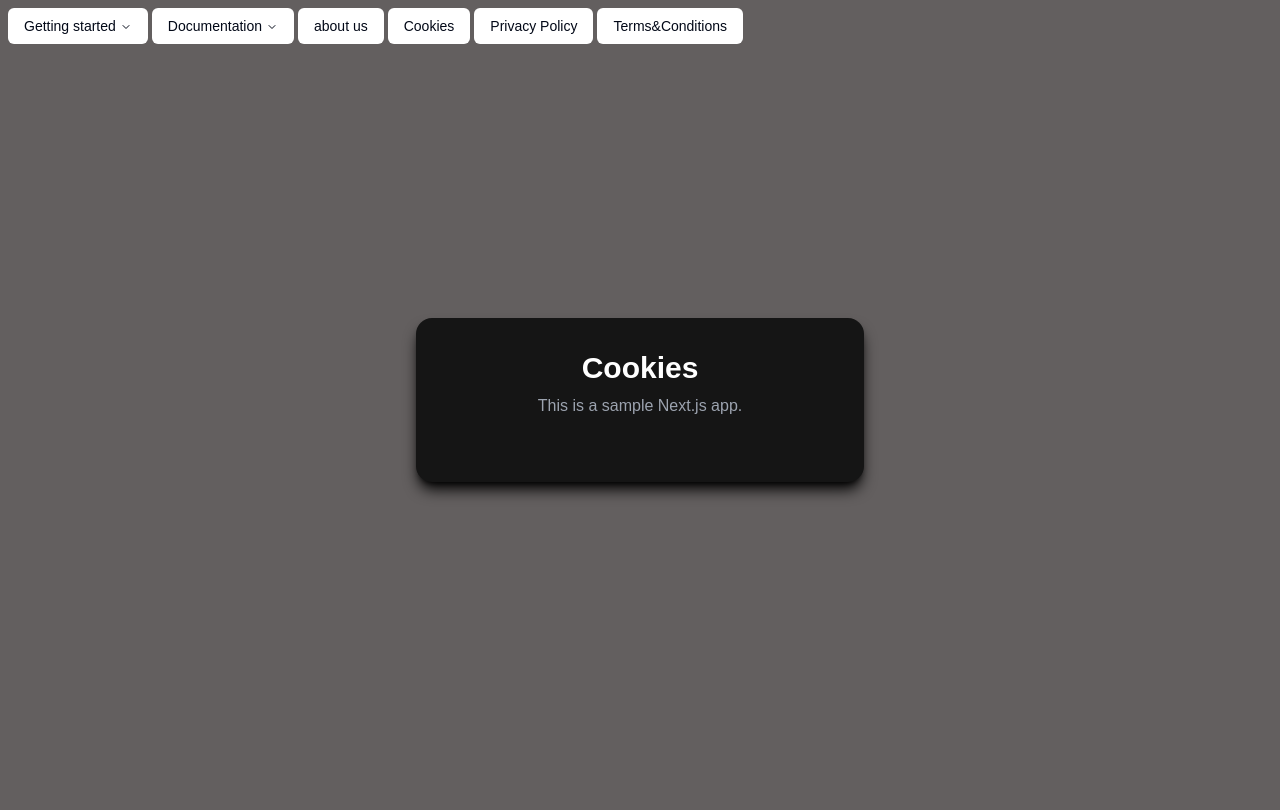
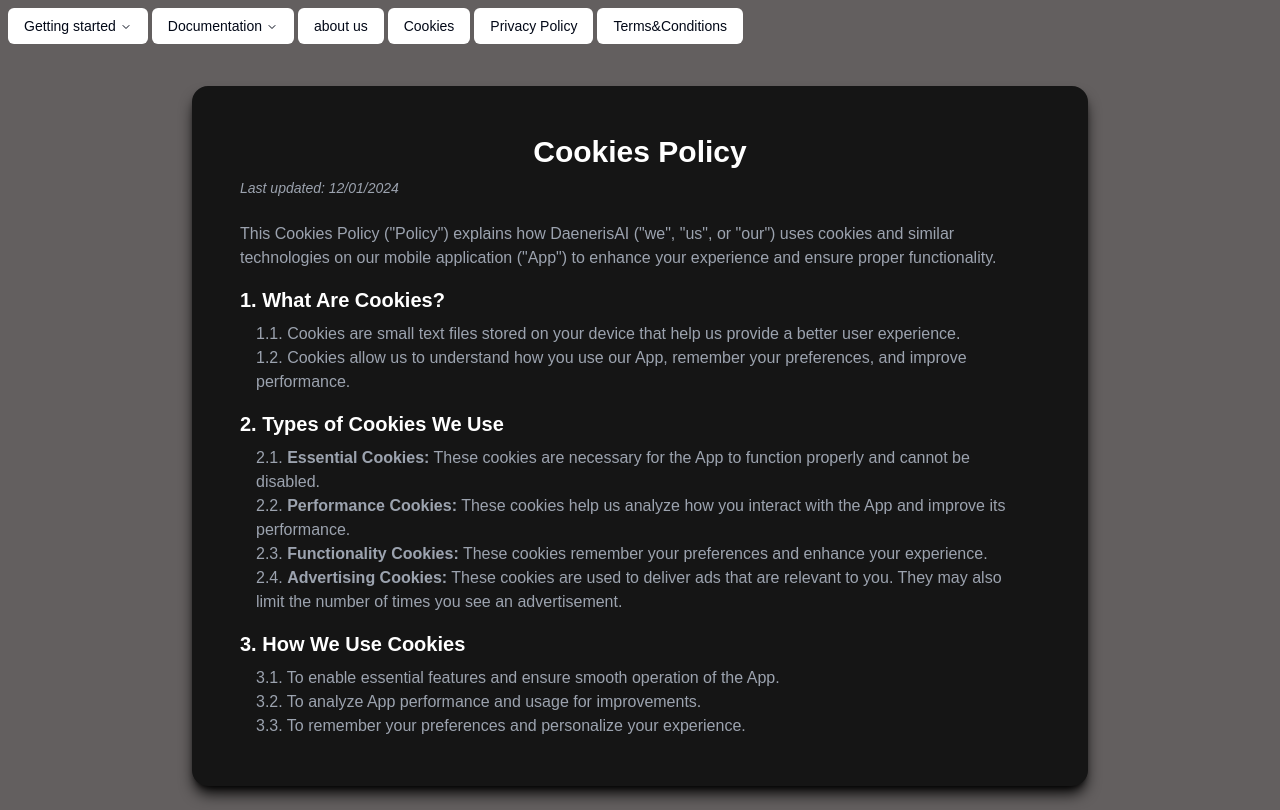
Before and after one commit to vencoslav1357/daeneris_website, a Next.js app: page /cookies in a window 1280 px wide. Built offline with nearby package versions, Linux system fonts and the light colour scheme.

Commit message:
Cookies vyplnění textu

```diff
--- a/app/cookies/page.tsx
+++ b/app/cookies/page.tsx
@@ -1,12 +1,91 @@
 export default function Cookiespage() {
     return (
         <div className="min-h-screen flex flex-col items-center justify-center p-6 ">
-            <div className="w-full max-w-md space-y-8 bg-[#151515] p-8 rounded-2xl shadow-[black] shadow-lg">
-                <div className="flex flex-col items-center">
-                    <h1 className="text-3xl font-bold text-white mb-2">Cookies</h1>
-                    <p className="text-gray-400 text-center mb-8">
-                        This is a sample Next.js app.
-                    </p>
+            <div className="w-[90%] max-w-4xl space-y-8 bg-[#151515] p-12 rounded-2xl shadow-[black] shadow-lg mt-[5%]">
+                <div className="flex flex-col">
+                    <h1 className="text-3xl font-bold text-white mb-2 text-center">Cookies Policy</h1>
+                    <div className="text-gray-400 space-y-6 max-h-[70vh] overflow-y-auto pr-4">
+                        <p className="text-sm italic">Last updated: 12/01/2024</p>
+
+                        <div className="space-y-4">
+                            <p>
+                                This Cookies Policy ("Policy") explains how DaenerisAI ("we", "us", or "our") uses cookies and similar technologies on our mobile application ("App") to enhance your experience and ensure proper functionality.
+                            </p>
+
+                            <section className="space-y-2">
+                                <h2 className="text-xl font-semibold text-white">1. What Are Cookies?</h2>
+                                <div className="pl-4">
+                                    <p>1.1. Cookies are small text files stored on your device that help us provide a better user experience.</p>
+                                    <p>1.2. Cookies allow us to understand how you use our App, remember your preferences, and improve performance.</p>
+                                </div>
+                            </section>
+
+                            <section className="space-y-2">
+                                <h2 className="text-xl font-semibold text-white">2. Types of Cookies We Use</h2>
+                                <div className="pl-4">
+                                    <p>2.1. <strong>Essential Cookies:</strong> These cookies are necessary for the App to function properly and cannot be disabled.</p>
+                                    <p>2.2. <strong>Performance Cookies:</strong> These cookies help us analyze how you interact with the App and improve its performance.</p>
+                                    <p>2.3. <strong>Functionality Cookies:</strong> These cookies remember your preferences and enhance your experience.</p>
+                                    <p>2.4. <strong>Advertising Cookies:</strong> These cookies are used to deliver ads that are relevant to you. They may also limit the number of times you see an advertisement.</p>
+                                </div>
+                            </section>
+
+                            <section className="space-y-2">
+                                <h2 className="text-xl font-semibold text-white">3. How We Use Cookies</h2>
+                                <div className="pl-4">
+                                    <p>3.1. To enable essential features and ensure smooth operation of the App.</p>
+                                    <p>3.2. To analyze App performance and usage for improvements.</p>
+                                    <p>3.3. To remember your preferences and personalize your experience.</p>
+                                    <p>3.4. To deliver advertisements tailored to your interests.</p>
+                                </div>
+                            </section>
+
+                            <section className="space-y-2">
+                                <h2 className="text-xl font-semibold text-white">4. Third-Party Cookies</h2>
+                                <div className="pl-4">
+                                    <p>4.1. We may use third-party services, such as analytics tools (e.g., Google Analytics), to collect and process data.</p>
+                                    <p>4.2. These third-party cookies are subject to the privacy policies of the respective providers.</p>
+                                    <p>4.3. We may also use cookies from advertising partners to deliver targeted ads.</p>
+                                </div>
+                            </section>
+
+                            <section className="space-y-2">
+                                <h2 className="text-xl font-semibold text-white">5. Managing Cookies</h2>
+                                <div className="pl-4">
+                                    <p>5.1. You can manage or disable cookies through your device settings.</p>
+                                    <p>5.2. Note that disabling certain cookies may affect the functionality of the App.</p>
+                                    <p>5.3. To learn more about managing cookies, refer to your browser's help documentation.</p>
+                                </div>
+                            </section>
+
+                            <section className="space-y-2">
+                                <h2 className="text-xl font-semibold text-white">6. Consent</h2>
+                                <div className="pl-4">
+                                    <p>6.1. By using our App, you consent to the use of cookies as described in this Policy.</p>
+                                    <p>6.2. If you do not agree with our use of cookies, you should adjust your settings or refrain from using the App.</p>
+                                </div>
+                            </section>
+
+                            <section className="space-y-2">
+                                <h2 className="text-xl font-semibold text-white">7. Updates to This Policy</h2>
+                                <div className="pl-4">
+                                    <p>7.1. We may update this Cookies Policy from time to time.</p>
+                                    <p>7.2. Changes will be effective immediately upon posting within the App.</p>
+                                    <p>7.3. Your continued use of the App constitutes acceptance of the updated Policy.</p>
+                                </div>
+                            </section>
+
+                            <section className="space-y-2">
+                                <h2 className="text-xl font-semibold text-white">8. Contact Us</h2>
+                                <div className="pl-4">
+                                    <p>If you have any questions or concerns about this Cookies Policy, contact us at:</p>
+                                    <p>Email: <a href="mailto:daenerisai@gmail.com" className="text-blue-400">daenerisai@gmail.com</a></p>
+                                    <p>Company: DaenerisAI</p>
+                                </div>
+                            </section>
+                        </div>
+
+                    </div>
                 </div>
             </div>
         </div>
--- a/app/privacy-policy/page.tsx
+++ b/app/privacy-policy/page.tsx
@@ -9,7 +9,7 @@ export default function PrivacyPolicyPage() {
 
                         <div className="space-y-4">
                             <p>
-                            Daeneris ("we", "us", or "our") respects your privacy and is committed to protecting your personal data.
+                            DaenerisAI ("we", "us", or "our") respects your privacy and is committed to protecting your personal data.
                             This Privacy Policy explains how we collect, use, and share your information when you use our mobile application ("App").
                             </p>
                             <p>By using the App, you agree to the terms of this Privacy Policy. If you do not agree, please discontinue the use of the App.</p>
--- a/app/terms&conditions/page.tsx
+++ b/app/terms&conditions/page.tsx
@@ -11,7 +11,7 @@ export default function TermsAndConditionsPage() {
                         <div className="space-y-4">
                             <p>
                                 These Terms and Conditions ("Terms", "Agreement") are a legally binding agreement between you
-                                ("User", "you", or "your") and Daeneris ("we", "us", or "our"), governing your access to and use of
+                                ("User", "you", or "your") and DaenerisAI ("we", "us", or "our"), governing your access to and use of
                                 our mobile application ("App") and services provided therein.
                             </p>
 
```
